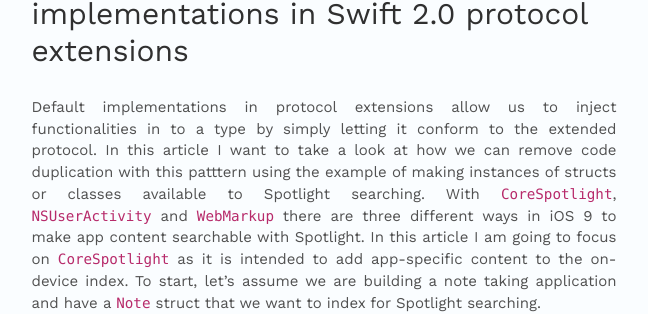
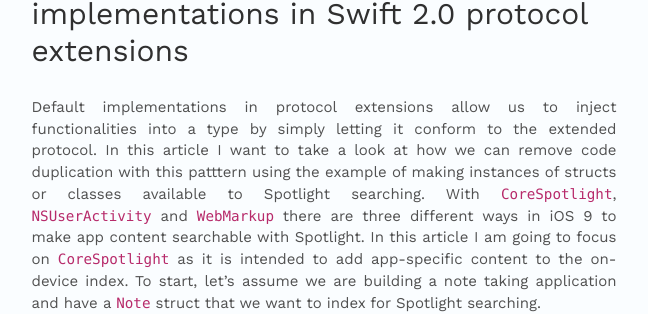
Before and after one commit to daehn/daehn.github.io, a Jekyll site: the page built from _posts/2015-09-23-Simplifying-CoreSpotlight.md, in a window 1280 px wide and 900 px high. Shown: the part 168-482 px from the top of the window, without its empty margins (316-964 px from the left). Built offline with Jekyll 4.4.1, drawn with Linux system fonts in a browser that asks for light colours.

Commit message:
fix typo

```diff
--- a/_posts/2015-09-23-Simplifying-CoreSpotlight.md
+++ b/_posts/2015-09-23-Simplifying-CoreSpotlight.md
@@ -5,7 +5,7 @@ description: This article describes a simple application of Swift 2.0's protocol
 
 ---
 
-Default implementations in protocol extensions allow us to inject functionalities in to a type by simply letting it conform to the extended protocol. In this article I want to take a look at how we can remove code duplication with this patttern using the example of making instances of structs or classes available to Spotlight searching.
+Default implementations in protocol extensions allow us to inject functionalities into a type by simply letting it conform to the extended protocol. In this article I want to take a look at how we can remove code duplication with this patttern using the example of making instances of structs or classes available to Spotlight searching.
 With `CoreSpotlight`, `NSUserActivity` and `WebMarkup` there are three different ways in iOS 9 to make app content searchable with Spotlight. In this article I am going to focus on `CoreSpotlight` as it is intended to add app-specific content to the on-device index. To start, let's assume we are building a note taking application and have a `Note` struct that we want to index for Spotlight searching.
 
 {% gist e4c9a6a04ed4e2d281a1 %}
```
